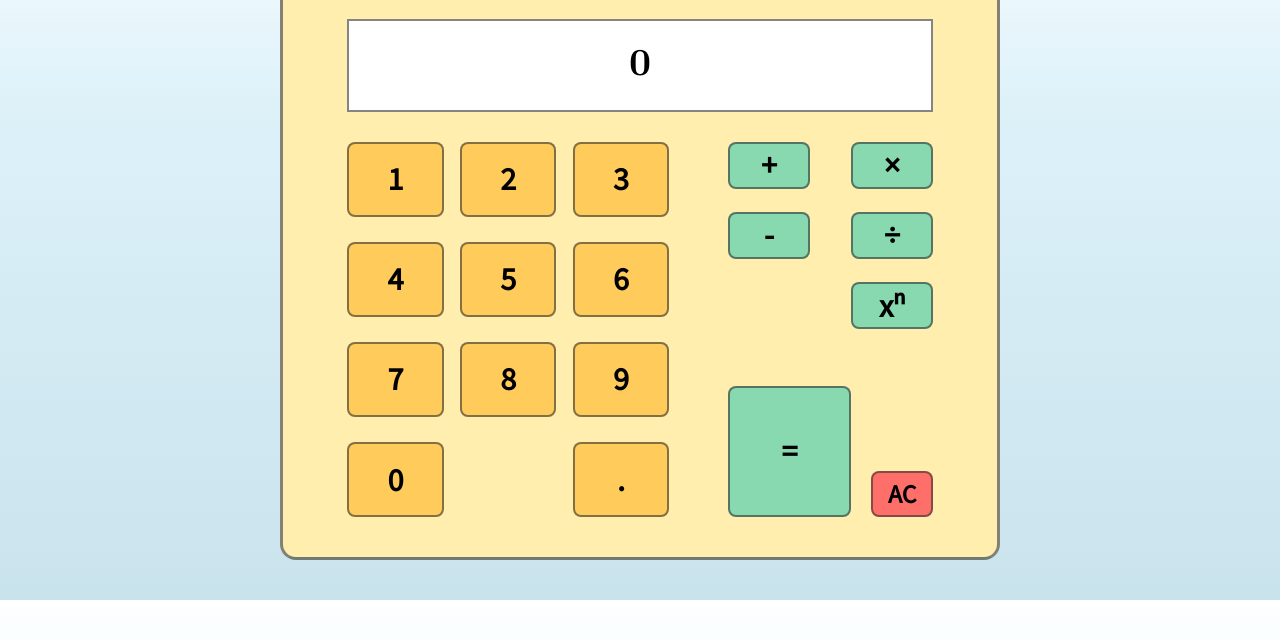
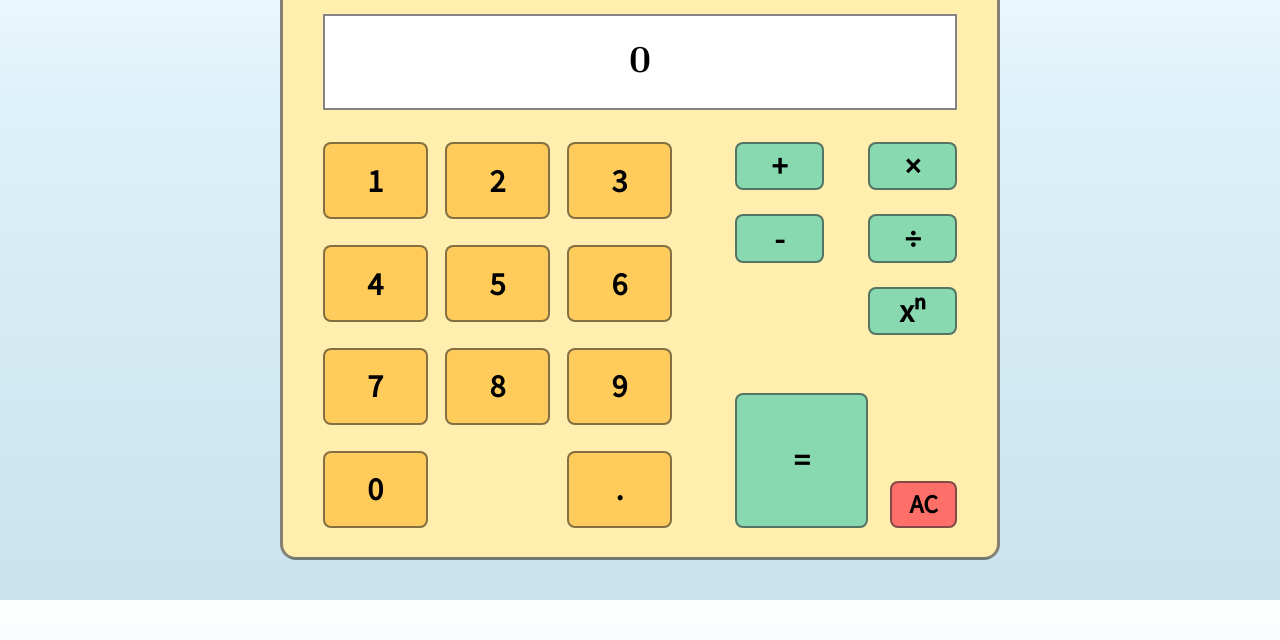
Before and after one commit to sebastianschnock/calculator, a website: page src/html/index.html in a window 1280 px wide. Shown: the part 160-800 px from the top of the page. Drawn offline with Linux system fonts and the light colour scheme; files that its build step writes are made by us from their sources; files whose address does not match are found by name.

Commit message:
Change padding in main frame from percent to vmin

```diff
--- a/src/css/calculator.css
+++ b/src/css/calculator.css
@@ -105,7 +105,7 @@ body {
 	border: .4vmin solid rgba(102, 102, 102, 0.8);
 	height: 85vmin;
 	margin: 5vmin auto;
-	padding: 2% 5%;
+	padding: 2vmin 5vmin;
 	width: 90vmin;
 }
 
```
